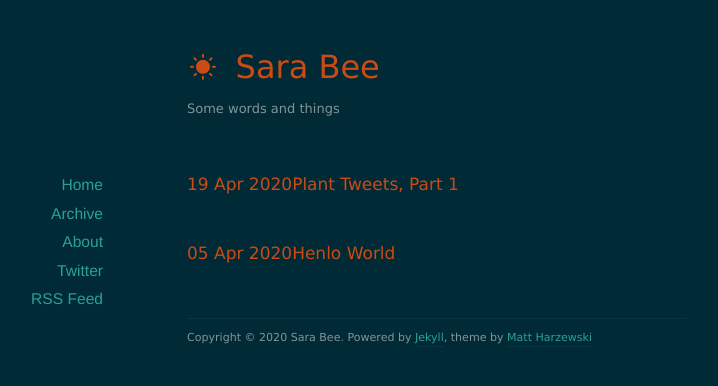
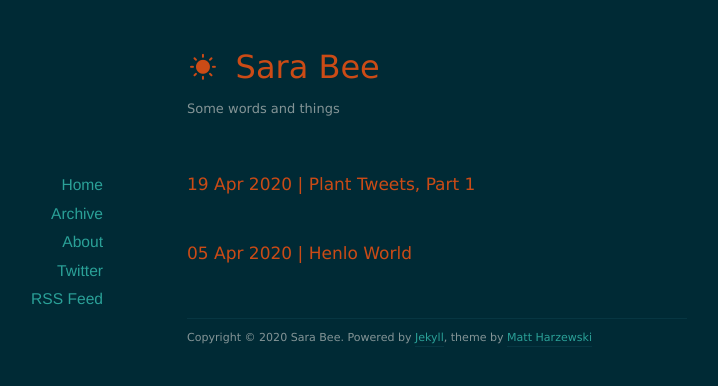
Before and after one commit to SaraBee/SaraBee.github.io, a Jekyll site: the page built from archives/index.html, in a window 1280 px wide. Shown: the top 386 px of the page, without its empty margins (203-921 px from the left). Built offline with Jekyll 4.4.1, drawn with Linux system fonts in a browser that asks for light colours; nearby versions of some CDN libraries.

Commit message:
add some whitespace

```diff
--- a/archives/index.html
+++ b/archives/index.html
@@ -13,7 +13,7 @@ title: Archives
 					<a class="anchor" href="{{ post.url }}"><i class="icon-anchor"></i></a>
 				</h1>
 			{% else %}
-				<h1><span>{{ post.date | date_to_string }}</span><a href="{{ post.url }}">{{ post.title }}</a></h1>
+				<h1><span>{{ post.date | date_to_string }}</span> | <a href="{{ post.url }}">{{ post.title }}</a></h1>
 			{% endif %}
 		</article>
 	{% endfor %}
```
